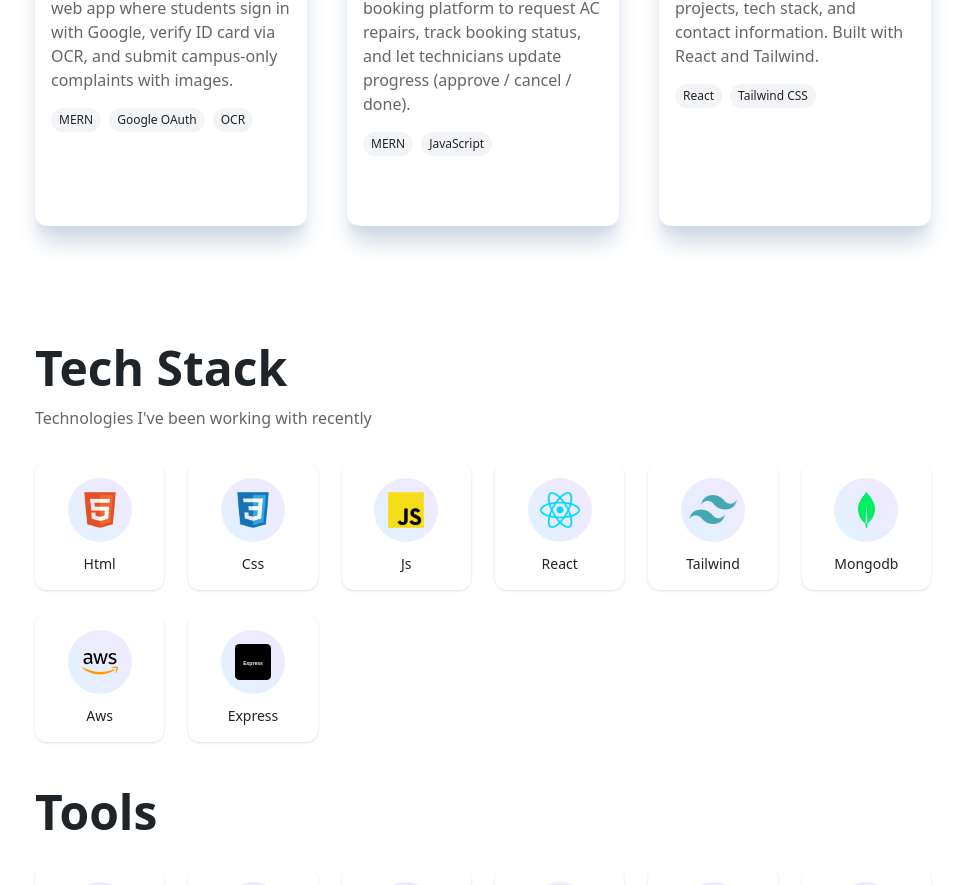
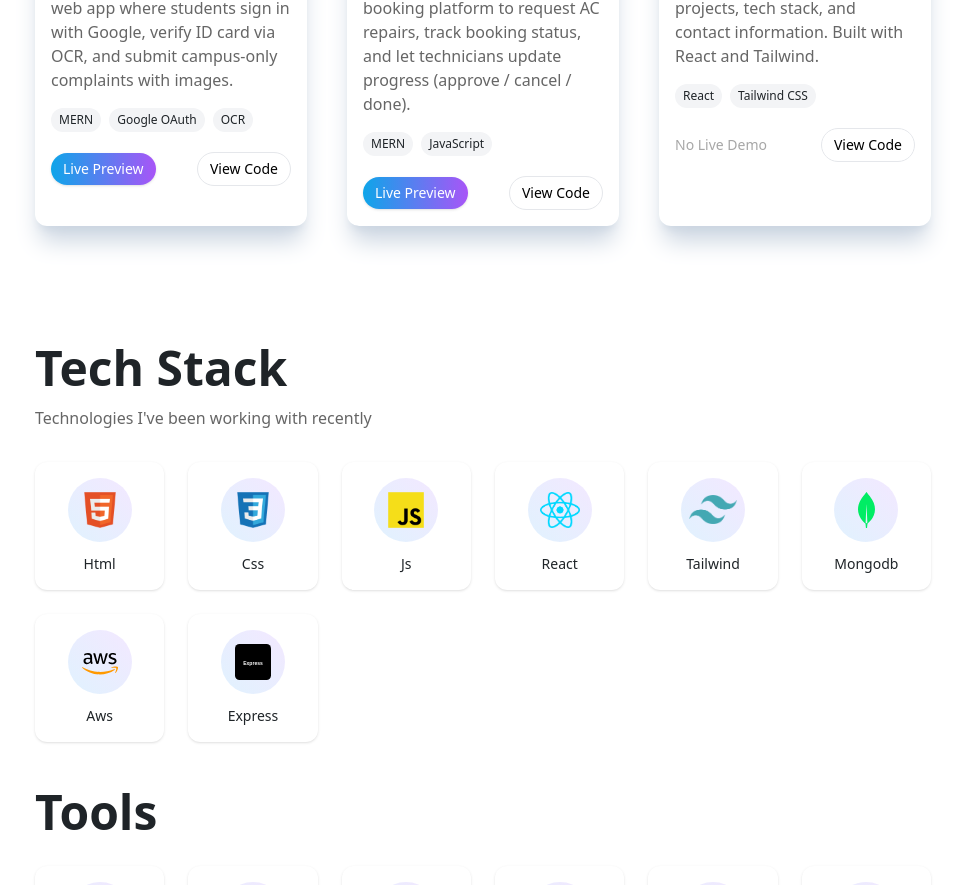
Before and after one commit to nirbhaycodess/Portfolio_, a React (Create React App) app: page / in a window 1280 px wide. Shown: the part 1975-2860 px from the top of the page, without its empty margins (157-1122 px from the left). Built offline with nearby package versions, Linux system fonts and the light colour scheme.

Commit message:
Keep project links visible

```diff
--- a/src/Components/Project.jsx
+++ b/src/Components/Project.jsx
@@ -21,7 +21,7 @@ function Project({ title, image, description, techstack, previewLink, githubLink
         </div>
 
         <div className="flex justify-between items-center mt-5">
-          <div className="flex items-center gap-3 opacity-0 translate-y-2 group-hover:opacity-100 group-hover:translate-y-0 transition-all duration-300">
+          <div className="flex items-center gap-3">
             {previewLink ? (
               <a
                 href={previewLink}
@@ -35,7 +35,7 @@ function Project({ title, image, description, techstack, previewLink, githubLink
               <span className="text-sm text-light-content">No Live Demo</span>
             )}
           </div>
-          <div className="opacity-0 translate-y-2 group-hover:opacity-100 group-hover:translate-y-0 transition-all duration-300">
+          <div>
             <a
               href={githubLink}
               target="_blank"
```
